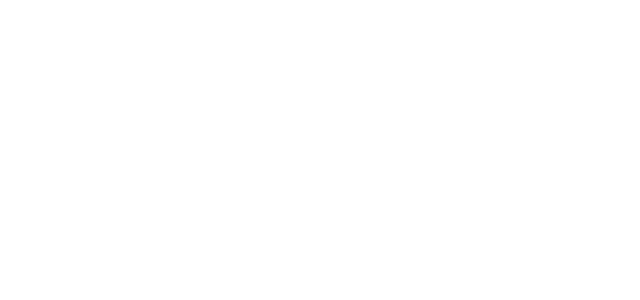
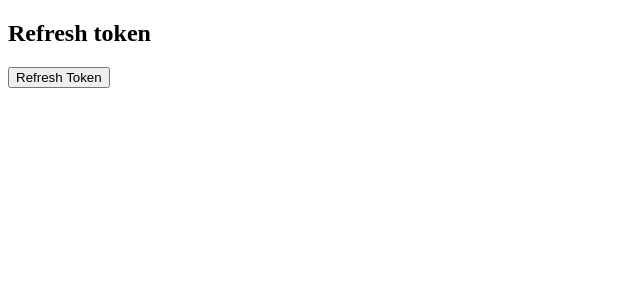
Before and after one commit to Feloje20/centroscivicosCliente, an Angular app in the folder api-centroscivicos_V1/: page /token/refresh in a window 1280 px wide. Before the commit this address led to /. Shown: the top 300 px of the page, without its empty margins (0-640 px from the left). Built offline with nearby package versions, Linux system fonts and the light colour scheme; sample sign-in values are in the browser's storage.

Commit message:
Refresco del token funcionando

```diff
--- a/api-centroscivicos_V1/src/app/app.routes.ts
+++ b/api-centroscivicos_V1/src/app/app.routes.ts
@@ -1,8 +1,12 @@
 import { Routes } from '@angular/router';
 import { UsuarioLoginComponent } from './components/usuario-login/usuario-login.component';
+import { RefreshTokenComponent } from './components/refresh-token/refresh-token.component';
 import { AuthGuard } from './guards/auth.guard';
 
 export const routes: Routes = [
     // Rutas de usuario
-    {path: 'login', component: UsuarioLoginComponent}
+    // Ruta de login
+    {path: 'login', component: UsuarioLoginComponent},
+    // Ruta de refresco de token
+    {path: 'token/refresh', component: RefreshTokenComponent, canActivate: [AuthGuard]},
 ];
--- /dev/null
+++ b/api-centroscivicos_V1/src/app/components/refresh-token/refresh-token.component.html
@@ -0,0 +1,13 @@
+<h2>Refresh token</h2>
+
+<div *ngIf="errorMessage" class="alert alert-danger">
+  {{ errorMessage }}
+</div>
+
+<div *ngIf="successMessage" class="alert alert-success">
+  {{ successMessage }}
+</div>
+
+<button (click)="refreshToken()" class="btn btn-primary">
+  Refresh Token
+</button>
--- /dev/null
+++ b/api-centroscivicos_V1/src/app/components/refresh-token/refresh-token.component.ts
@@ -0,0 +1,29 @@
+import { Component } from '@angular/core';
+import { CommonModule } from '@angular/common';
+import { AuthService } from '../../services/auth.service';
+
+@Component({
+  selector: 'app-refresh-token',
+  templateUrl: './refresh-token.component.html',
+  imports: [CommonModule],
+  styleUrls: ['./refresh-token.component.css']
+})
+export class RefreshTokenComponent {
+  errorMessage: string = '';
+  successMessage: string = '';
+
+  constructor(private authService: AuthService) {}
+
+  refreshToken() {
+    this.authService.refreshToken().subscribe({
+      next: (response: any) => {
+        this.authService.saveToken(response.jwt);
+        this.successMessage = 'Token refreshed successfully!';
+      },
+      error: (err: any) => {
+        console.error('Error refreshing token:', err);
+        this.errorMessage = 'Failed to refresh token. Please login again.';
+      }
+    });
+  }
+}
--- a/api-centroscivicos_V1/src/app/services/auth.service.ts
+++ b/api-centroscivicos_V1/src/app/services/auth.service.ts
@@ -16,7 +16,7 @@
   }
 
   saveToken(token: string): void {
-    localStorage.setItem('token', token);
+    localStorage.setItem('token', token); // 🔥 Reemplazamos el token anterior
   }
 
   getToken(): string | null {
@@ -24,6 +24,10 @@
   }
 
   logout(): void {
-    localStorage.removeItem('token');
+    localStorage.removeItem('token'); // Eliminamos solo el token al cerrar sesión
+  }
+
+  refreshToken(): Observable<any> {
+    return this.http.post<any>(`${this.baseUrl}token/refresh`, {});
   }
 }
```
Also changed, not shown: api-centroscivicos_V1/src/app/components/refresh-token/refresh-token.component.css (added), 1 other file (tests, documents, lock files or other folders).
